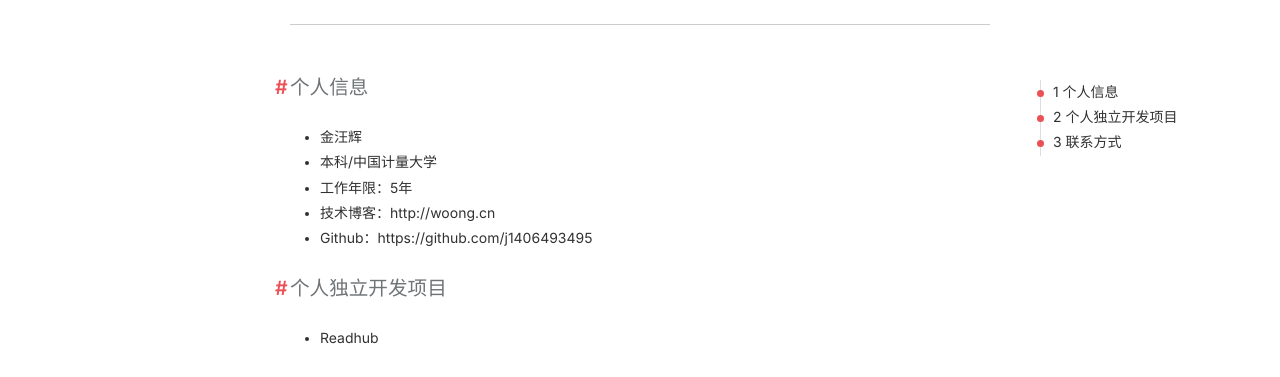
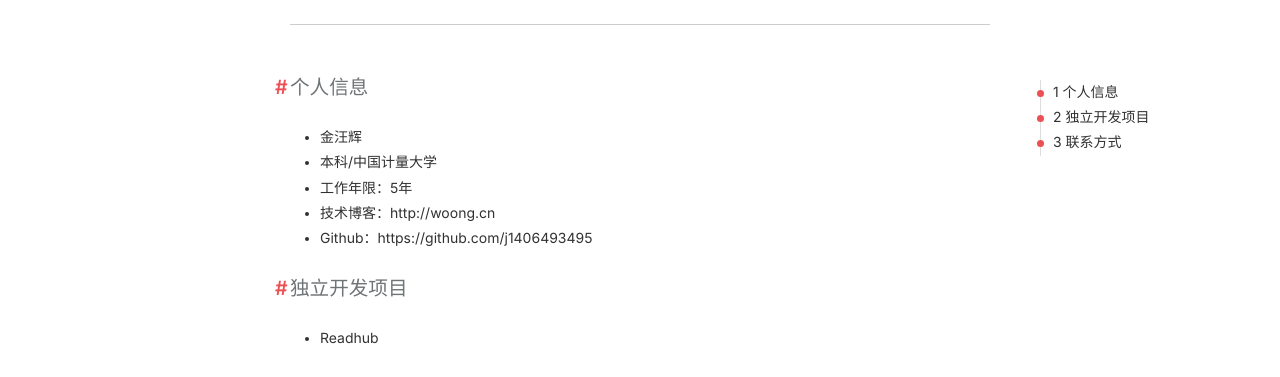
Before and after one commit to j1406493495/j1406493495.github.io, a Jekyll site: the page built from about.md, in a window 1280 px wide and 900 px high. Shown: the part 250-627 px from the top of the window. Built offline with Jekyll 4.4.1, drawn with Linux system fonts in a browser that asks for light colours; nearby versions of some CDN libraries; comment, search, counter and statistics services are not loaded.

Commit message:
[Bug XXXX] update about Cause: None Solution: None Fixed Version: None Branch: None

```diff
--- a/about.md
+++ b/about.md
@@ -18,7 +18,7 @@ redirect_from:
  - 技术博客：[http://woong.cn](http://woong.cn)
  - Github：[https://github.com/j1406493495](https://github.com/j1406493495)
 
-# 个人独立开发项目
+# 独立开发项目
 
 - [Readhub](https://github.com/j1406493495/ReadHub)
 
```
